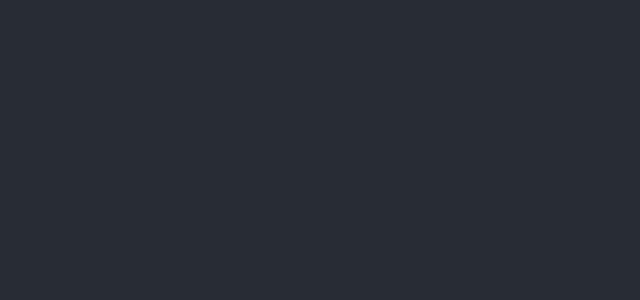
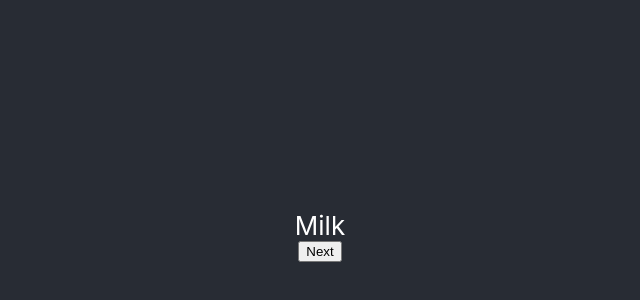
Before and after one commit to MaxMartinsen/JavaScript-Frameworks, a React (Create React App) app: page / in a window 1280 px wide. Shown: the part 164-464 px from the top of the page, without its empty margins (320-960 px from the left). Built offline with nearby package versions, Linux system fonts and the light colour scheme.

Commit message:
Level 1 process

```diff
--- a/src/App.js
+++ b/src/App.js
@@ -1,9 +1,25 @@
 import './App.css';
+import { useState } from "react";
+
+function Product({title}) {
+  return (
+    <div>{title}</div>
+  )
+}
 
 function App() {
+
+  const [productTitle, setProductTitle] = useState('Milk')
+
+  function onButtonClick() {
+    setProductTitle('Cheese')
+  }
+
   return (
     <div className="App">
       <header className="App-header">
+        <Product title={productTitle}/>
+        <button onClick={onButtonClick}>Next</button>
       </header>
     </div>
   );
```
